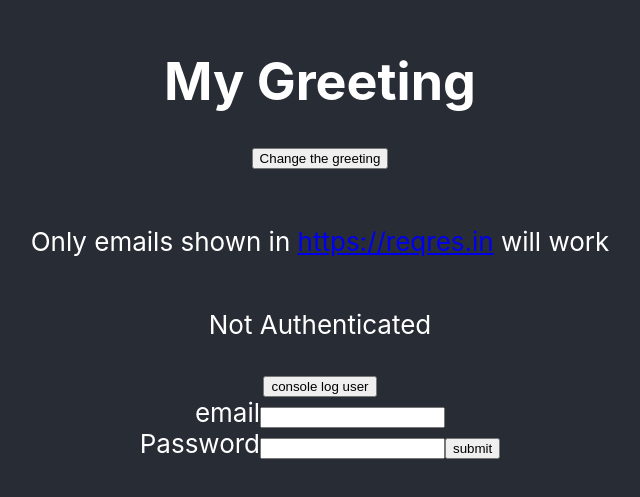
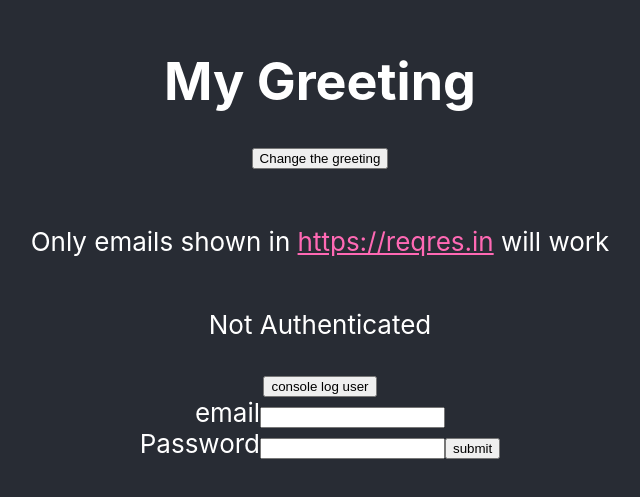
Before and after one commit to rodrigofuentes/mobx-test, a React (Create React App) app: page / in a window 1280 px wide. Shown: the part 163-660 px from the top of the page, without its empty margins (320-960 px from the left). Built offline with nearby package versions, Linux system fonts and the light colour scheme.

Commit message:
style: pink

```diff
--- a/src/App.css
+++ b/src/App.css
@@ -24,6 +24,14 @@
   color: white;
 }
 
+.App-header a {
+  color: hotpink;
+}
+
+.App-header a:visited {
+  color: pink;
+}
+
 .App-link {
   color: #61dafb;
 }
```
